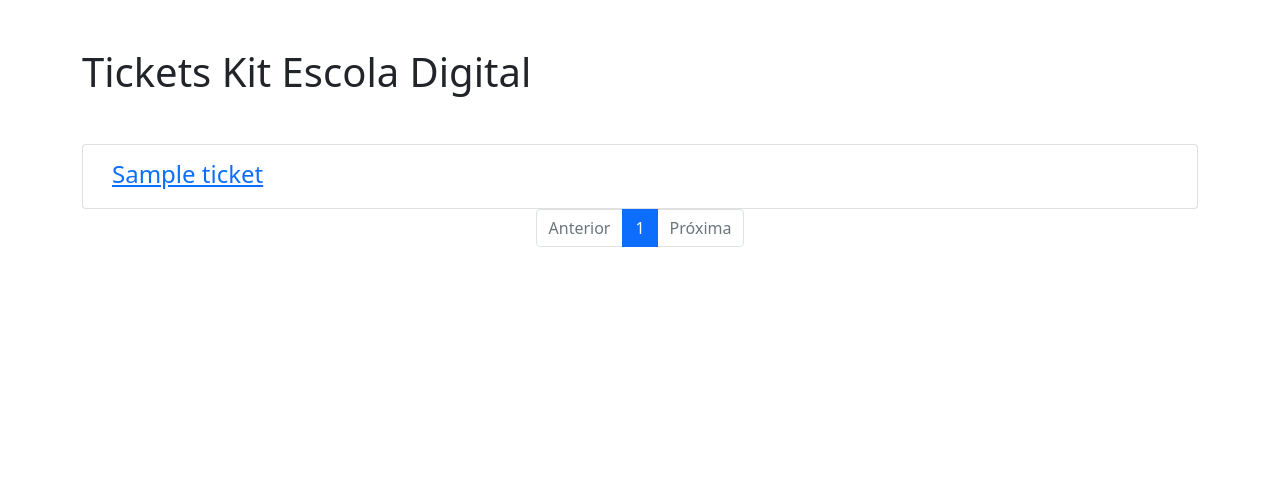
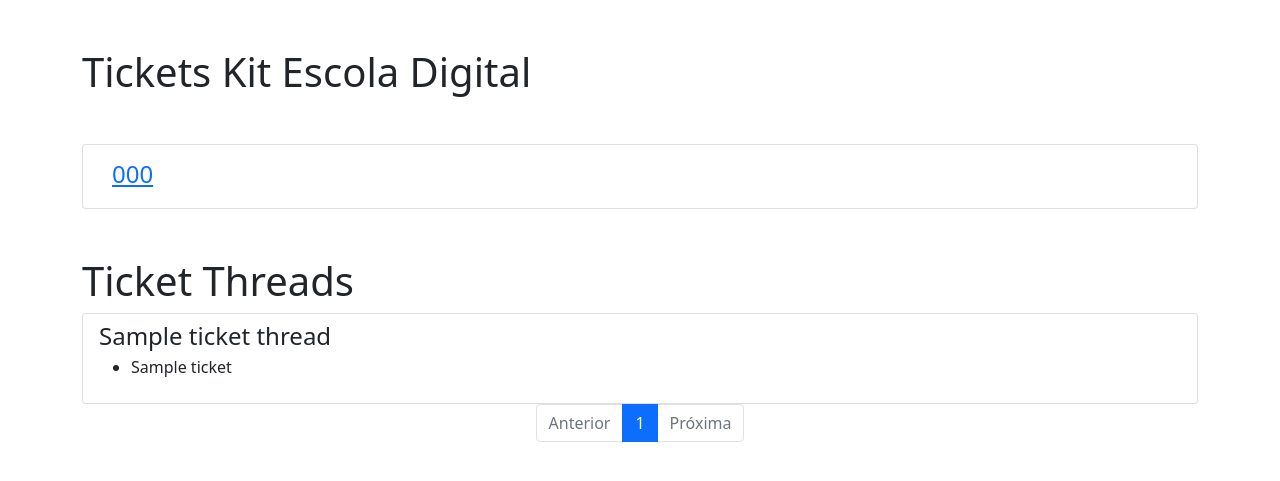
Before and after one commit to M1nDFKR/Estagio, a Django app: template TicketsSPA/TicketsSPA/templates/tickets/home.html in a window 1280 px wide. Shown: the part 61-542 px from the top of the page. Run offline with Django 4.2, Linux system fonts and the light colour scheme; the template is opened without the code that fills it: most values are stand-ins (such as "Sample title", 1, 10 or a date in 2020); grey boxes marked "Sample" are stand-in pictures; some libraries are stand-ins or nearby versions.

Commit message:
TicketsThreads

```diff
--- a/TicketsSPA/TicketsSPA/templates/tickets/home.html
+++ b/TicketsSPA/TicketsSPA/templates/tickets/home.html
@@ -33,7 +33,7 @@ Home
     <div class="container-fluid">
         <div class="d-flex align-items-center">
             <a class="navbar-brand" href="#">
-                <img src="{% static 'login/background.png' %}" class="navbar-logo">
+                <img src="{% static 'login/logo.png' %}" class="navbar-logo">
                 <span class="ms-2">Kit Escola Digital</span>
             </a>
         </div>
@@ -53,25 +53,45 @@ Home
 
 <div class="container py-5">
     <h1 class="mb-5">Tickets Kit Escola Digital</h1>
-    <div id="ticket-list" class="list-group">
-        {% for t in tickets %}
+    <div id="thread-list" class="list-group">
+        {% for t in threads %}
         <div class="list-group-item">
-            <button class="btn btn-link" type="button" data-bs-toggle="collapse" data-bs-target="#ticket{{ t.id }}"
-                aria-expanded="false" aria-controls="ticket{{ t.id }}" onclick="toggleCollapse(this)">
-                <h4 class="mb-1">{{ t.title }}</h4>
+            <button class="btn btn-link" type="button" data-bs-toggle="collapse" data-bs-target="#t{{ t.id }}" aria-expanded="false"
+                aria-controls="t{{ t.id }}" onclick="toggleCollapse(this)">
+                <h4 class="mb-1">{{ t.thread_code }}</h4>
             </button>
-            <div id="ticket{{ t.id }}" class="collapse">
+            <div id="t{{ t.id }}" class="collapse">
                 <p>ID: {{ t.id }}</p>
-                <p>User: {{ t.user }}</p>
-                <p>Code: {{ t.code }}</p>
-                <img src="{{ t.files }}" class="mb-1">
-                <p>Responses: {{ t.responses }}</p>
+                <p>Code: {{ t.thread_code }}</p>
+                <p>Created: {{ t.created_at }}</p>
+                <p>Tickets:</p>
+                <ul>
+                    {% for ticket in t.tickets.all %}
+                    <li>{{ ticket.title }}</li>
+                    {% endfor %}
+                </ul>
             </div>
         </div>
         {% empty %}
         <div class="list-group-item">Não existem tickets no momento.</div>
         {% endfor %}
+    </div>
+
+    <h1 class="mt-5">Ticket Threads</h1>
+    <div id="thread-list" class="list-group">
+        {% for ticket_thread in ticket_threads %}
+        <div class="list-group-item">
+            <h4 class="mb-1">{{ ticket_thread.title }}</h4>
+            <ul>
+                {% for ticket in ticket_thread.tickets.all %}
+                <li>{{ ticket.title }}</li>
+                {% endfor %}
+            </ul>
         </div>
+        {% empty %}
+        <div class="list-group-item">Não existem threads no momento.</div>
+        {% endfor %}
+    </div>
 
     <nav aria-label="Page navigation">
         <ul class="pagination">
@@ -142,9 +162,11 @@ Home
             success: function (data) {
                 var $data = $(data);  // Convert the returned HTML string to a jQuery object
                 var ticketList = $data.find('#ticket-list').html();  // Extract the ticket list HTML
+                var threadList = $data.find('#thread-list').html();  // Extract the thread list HTML
                 var pagination = $data.find('.pagination').html();  // Extract the pagination HTML
 
                 $('#ticket-list').html(ticketList);  // Update the ticket list content
+                $('#thread-list').html(threadList);  // Update the thread list content
                 $('.pagination').html(pagination);  // Update the pagination links
             },
             error: function (xhr, textStatus, errorThrown) {
--- a/TicketsSPA/tickets/admin.py
+++ b/TicketsSPA/tickets/admin.py
@@ -1,4 +1,5 @@
 from django.contrib import admin
-from .models import Ticket
+from .models import Ticket, TicketThread
 
 admin.site.register(Ticket)
+admin.site.register(TicketThread)
```
Also changed, not shown: TicketsSPA/tickets/gmail_mirror.py (+10 -6 lines), TicketsSPA/tickets/models.py (+12 -6 lines), TicketsSPA/tickets/views.py (+4 -3 lines).
